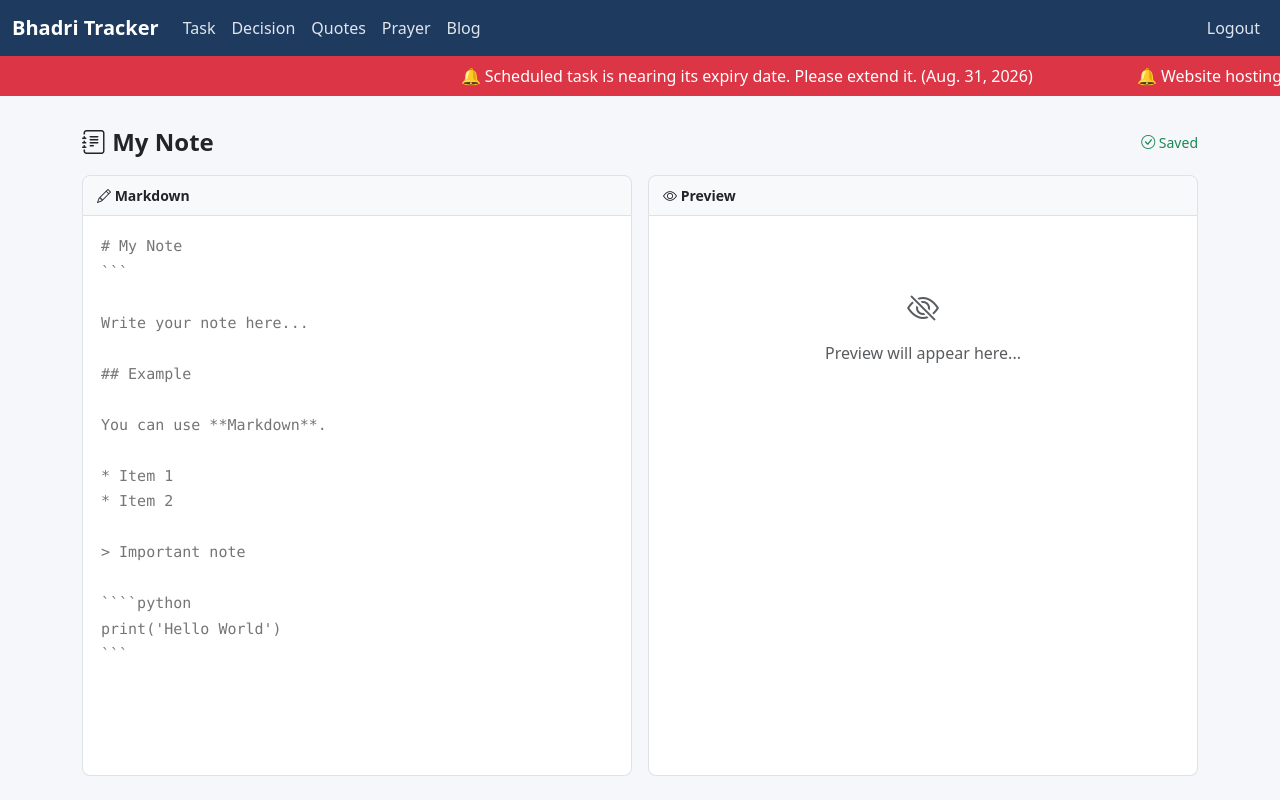
After one commit to bhadrinath95/worktracker, a Django app: page /note/ in a window 1280 px wide. The commit adds this page. Run offline with Django 5.2, Linux system fonts and the light colour scheme; a user stored in the database is signed in; data comes from the database, SQL or seed files in the repository; both versions use the stored data as it was after the commit; some libraries are stand-ins or nearby versions.

Commit message:
Initial commit

`````diff
--- /dev/null
+++ b/static/css/note.css
@@ -0,0 +1,196 @@
+.note-page {
+    margin-top: 20px;
+}
+
+.note-header {
+    display: flex;
+    align-items: center;
+    justify-content: space-between;
+    margin-bottom: 15px;
+}
+
+.note-title {
+    font-size: 1.5rem;
+    font-weight: 600;
+}
+
+.save-status {
+    font-size: 14px;
+    min-width: 100px;
+    text-align: right;
+}
+
+.editor-label,
+.preview-label {
+    padding: 9px 14px;
+    background: #f8f9fa;
+    border: 1px solid #dee2e6;
+    font-size: 14px;
+    font-weight: 600;
+}
+
+.editor-label {
+    border-radius: 8px 8px 0 0;
+}
+
+.preview-label {
+    border-radius: 8px 8px 0 0;
+}
+
+.note-editor {
+    display: block;
+    width: 100%;
+    height: 70vh;
+    min-height: 500px;
+    padding: 18px;
+    resize: none;
+
+    border: 1px solid #dee2e6;
+    border-top: none;
+    border-radius: 0 0 8px 8px;
+
+    outline: none;
+
+    font-family: Consolas, Monaco, "Courier New", monospace;
+    font-size: 15px;
+    line-height: 1.7;
+
+    background: #fff;
+}
+
+.note-editor:focus {
+    border-color: #86b7fe;
+    box-shadow: 0 0 0 0.15rem rgba(13, 110, 253, 0.15);
+}
+
+.note-preview {
+    height: 70vh;
+    min-height: 500px;
+    padding: 20px;
+
+    overflow-y: auto;
+
+    border: 1px solid #dee2e6;
+    border-top: none;
+    border-radius: 0 0 8px 8px;
+
+    background: #fff;
+}
+
+/* Markdown styling */
+
+.note-preview h1 {
+    font-size: 2rem;
+    margin-top: 0;
+    margin-bottom: 1rem;
+}
+
+.note-preview h2 {
+    font-size: 1.6rem;
+    margin-top: 1.5rem;
+    margin-bottom: 1rem;
+}
+
+.note-preview h3 {
+    font-size: 1.3rem;
+    margin-top: 1.4rem;
+    margin-bottom: .8rem;
+}
+
+.note-preview p {
+    line-height: 1.7;
+    margin-bottom: 1rem;
+}
+
+.note-preview ul,
+.note-preview ol {
+    padding-left: 25px;
+    margin-bottom: 1rem;
+}
+
+.note-preview li {
+    margin-bottom: 5px;
+}
+
+.note-preview blockquote {
+    margin: 1rem 0;
+    padding: 10px 15px;
+    border-left: 4px solid #adb5bd;
+    background: #f8f9fa;
+    color: #6c757d;
+}
+
+.note-preview code {
+    padding: 2px 5px;
+    border-radius: 4px;
+    background: #f1f3f5;
+    font-family: Consolas, Monaco, monospace;
+}
+
+.note-preview pre {
+    padding: 15px;
+    margin: 15px 0;
+    border-radius: 6px;
+    background: #f8f9fa;
+    overflow-x: auto;
+}
+
+.note-preview pre code {
+    padding: 0;
+    background: transparent;
+}
+
+.note-preview img {
+    max-width: 100%;
+    height: auto;
+}
+
+.note-preview a {
+    text-decoration: none;
+}
+
+.note-preview a:hover {
+    text-decoration: underline;
+}
+
+.note-preview hr {
+    margin: 1.5rem 0;
+    border: 0;
+    border-top: 1px solid #dee2e6;
+}
+
+.note-preview table {
+    width: 100%;
+    margin: 1rem 0;
+    border-collapse: collapse;
+}
+
+.note-preview th,
+.note-preview td {
+    padding: 8px 12px;
+    border: 1px solid #dee2e6;
+}
+
+.note-preview th {
+    background: #f8f9fa;
+        font-weight: 600;
+    }
+
+    /* Mobile */
+
+    @media (max-width: 991px) {
+
+        .note-editor,
+        .note-preview {
+            height: 50vh;
+            min-height: 350px;
+        }
+
+        .note-header {
+            margin-bottom: 12px;
+        }
+
+        .note-title {
+            font-size: 1.3rem;
+        }
+    }
--- /dev/null
+++ b/static/js/note.js
@@ -0,0 +1,124 @@
+document.addEventListener("DOMContentLoaded", function () {
+
+    const editor = document.getElementById("note-content");
+    const preview = document.getElementById("markdown-preview");
+    const saveStatus = document.getElementById("save-status");
+
+
+    /*
+     * Render Markdown
+     */
+
+    function updatePreview() {
+
+        const markdownText = editor.value;
+
+        if (!markdownText.trim()) {
+
+            preview.innerHTML = `
+                <div class="text-muted text-center mt-5">
+                    <i class="bi bi-eye-slash fs-2"></i>
+                    <p class="mt-2">
+                        Preview will appear here...
+                    </p>
+                </div>
+            `;
+
+            return;
+        }
+
+        preview.innerHTML = marked.parse(markdownText);
+    }
+
+
+    /*
+     * Initial preview
+     */
+
+    updatePreview();
+
+
+    /*
+     * Update preview while typing
+     */
+
+    editor.addEventListener("input", function () {
+        updatePreview();
+    });
+
+
+    /*
+     * Change status before HTMX request
+     */
+
+    document.body.addEventListener(
+        "htmx:beforeRequest",
+        function (event) {
+
+            if (
+                event.detail &&
+                event.detail.elt &&
+                event.detail.elt.id === "note-content"
+            ) {
+
+                saveStatus.innerHTML =
+                    '<span class="text-warning">' +
+                    '<i class="bi bi-cloud-arrow-up"></i> ' +
+                    'Saving...' +
+                    '</span>';
+            }
+        }
+    );
+
+
+    /*
+     * Successful save
+     */
+
+    document.body.addEventListener(
+        "htmx:afterRequest",
+        function (event) {
+
+            if (
+                event.detail &&
+                event.detail.elt &&
+                event.detail.elt.id === "note-content"
+            ) {
+
+                if (event.detail.successful) {
+
+                    saveStatus.innerHTML =
+                        '<span class="text-success">' +
+                        '<i class="bi bi-check-circle"></i> ' +
+                        'Saved' +
+                        '</span>';
+                }
+            }
+        }
+    );
+
+
+    /*
+     * Save error
+     */
+
+    document.body.addEventListener(
+        "htmx:responseError",
+        function (event) {
+
+            if (
+                event.detail &&
+                event.detail.elt &&
+                event.detail.elt.id === "note-content"
+            ) {
+
+                saveStatus.innerHTML =
+                    '<span class="text-danger">' +
+                    '<i class="bi bi-exclamation-circle"></i> ' +
+                    'Save failed' +
+                    '</span>';
+            }
+        }
+    );
+
+});
--- /dev/null
+++ b/templates/tracker/note.html
@@ -0,0 +1,90 @@
+{% extends "base.html" %}
+{% load static %}
+
+{% block style %}
+<link rel="stylesheet" href="{% static 'css/note.css' %}">
+{% endblock %}
+
+{% block content %}
+
+<div class="note-page">
+
+    <!-- Header -->
+    <div class="note-header">
+        <div class="note-title">
+            <i class="bi bi-journal-text"></i>
+            My Note
+        </div>
+        <div id="save-status" class="save-status text-success">
+            <i class="bi bi-check-circle"></i>
+            Saved
+        </div>
+    </div>
+
+<!-- Editor / Preview -->
+<div class="row g-3">
+
+    <!-- Markdown Editor -->
+    <div class="col-lg-6">
+        <div class="editor-label">
+            <i class="bi bi-pencil"></i>
+            Markdown
+        </div>
+        <form id="note-form">
+            {% csrf_token %}
+            <textarea
+                id="note-content"
+                name="content"
+                class="note-editor"
+                hx-post="{% url 'tracker:save_note' %}"
+                hx-trigger="keyup changed delay:800ms"
+                hx-target="#save-status"
+                hx-swap="innerHTML"
+                hx-on::before-request="document.getElementById('save-status').innerHTML = '<span class=\'text-warning\'><i class=\'bi bi-cloud-arrow-up\'></i> Saving...</span>';"
+                placeholder="# My Note
+```
+
+Write your note here...
+
+## Example
+
+You can use **Markdown**.
+
+* Item 1
+* Item 2
+
+> Important note
+
+````python
+print('Hello World')
+```"
+                >{{ note.content }}</textarea>
+            </form>
+        </div>
+
+        <!-- Markdown Preview -->
+        <div class="col-lg-6">
+            <div class="preview-label">
+                <i class="bi bi-eye"></i>
+                Preview
+            </div>
+            <div
+                id="markdown-preview"
+                class="note-preview"
+            ></div>
+        </div>
+    </div>
+</div>
+
+{% endblock %}
+
+
+{% block static %}
+
+<!-- Marked.js -->
+<script src="https://cdn.jsdelivr.net/npm/marked/marked.min.js"></script>
+
+<!-- Note JavaScript -->
+<script src="{% static 'js/note.js' %}"></script>
+
+{% endblock %}
--- a/templates/tracker/task_list.html
+++ b/templates/tracker/task_list.html
@@ -64,6 +64,10 @@
 
       <a href="{% url 'tracker:todo_list' %}" class="btn btn-outline-secondary">
         📝 ToDo
+      </a>
+
+      <a href="{% url 'tracker:note' %}" class="btn btn-outline-secondary">
+        📋 Note
       </a>
 
     </div>
--- a/tracker/models.py
+++ b/tracker/models.py
@@ -268,3 +268,10 @@ class Symbol(models.Model):
 
     def __str__(self):
         return self.symbol
+
+class Note(models.Model):
+    content = models.TextField(blank=True, default="")
+    updated_at = models.DateTimeField(auto_now=True)
+
+    def __str__(self):
+        return "My Note"
--- a/tracker/urls.py
+++ b/tracker/urls.py
@@ -32,4 +32,7 @@ urlpatterns = [
     path('todo/edit/<int:pk>/', views.todo_edit, name='todo_edit'),
     path('todo/delete/<int:pk>/', views.todo_delete, name='todo_delete'),
     path('todo/<int:pk>/toggle/', views.todo_toggle, name='todo_toggle'),
+
+    path("note/", views.note_view, name="note"),
+    path("note/save/", views.save_note, name="save_note"),
 ]
--- a/tracker/views.py
+++ b/tracker/views.py
@@ -6,7 +6,7 @@ from django.views.generic import (
 )
 from django.urls import reverse_lazy, reverse
 from django.db.models import F, Q
-from .models import Task, Update, TaskType, LifePrinciple, Document, LifePrincipleTopic, Prayer, Todo, Symbol
+from .models import Task, Update, TaskType, LifePrinciple, Document, LifePrincipleTopic, Prayer, Todo, Symbol, Note
 from .forms import TaskForm, UpdateForm, DocumentFormSet, TaskFromTemplateForm, MultipleUpdateForm, TodoForm
 from django.contrib import messages
 from django.contrib.auth.mixins import LoginRequiredMixin
@@ -20,6 +20,7 @@ from django.db import transaction
 from copy import copy
 from django.utils.dateparse import parse_date
 from django.http import HttpResponse
+import markdown
 
 
 # -------------------------
@@ -733,3 +734,45 @@ def todo_toggle(request, pk):
     todo.is_completed = not todo.is_completed
     todo.save()
     return redirect('tracker:todo_list')
+
+@login_required(login_url='login')
+def note_view(request):
+    note = Note.objects.first()
+
+    if not note:
+        note = Note.objects.create()
+
+    rendered_content = markdown.markdown(
+        note.content,
+        extensions=[
+            "fenced_code",
+            "tables",
+        ],
+    )
+
+    return render(
+        request,
+        "tracker/note.html",
+        {
+            "note": note,
+            "rendered_content": rendered_content,
+        },
+    )
+
+
+@login_required(login_url='login')
+def save_note(request):
+    if request.method != "POST":
+        return HttpResponse(status=405)
+
+    note = Note.objects.first()
+
+    if not note:
+        note = Note.objects.create()
+
+    note.content = request.POST.get("content", "")
+    note.save()
+
+    return HttpResponse(
+        '<span class="text-success">✓ Saved</span>'
+    )
`````
Also changed, not shown: db.sqlite3, tracker/migrations/0084_note_alter_task_started_date_alter_task_target_date_and_more.py (added), tracker/migrations/0085_alter_task_started_date_alter_task_target_date_and_more.py (added).
